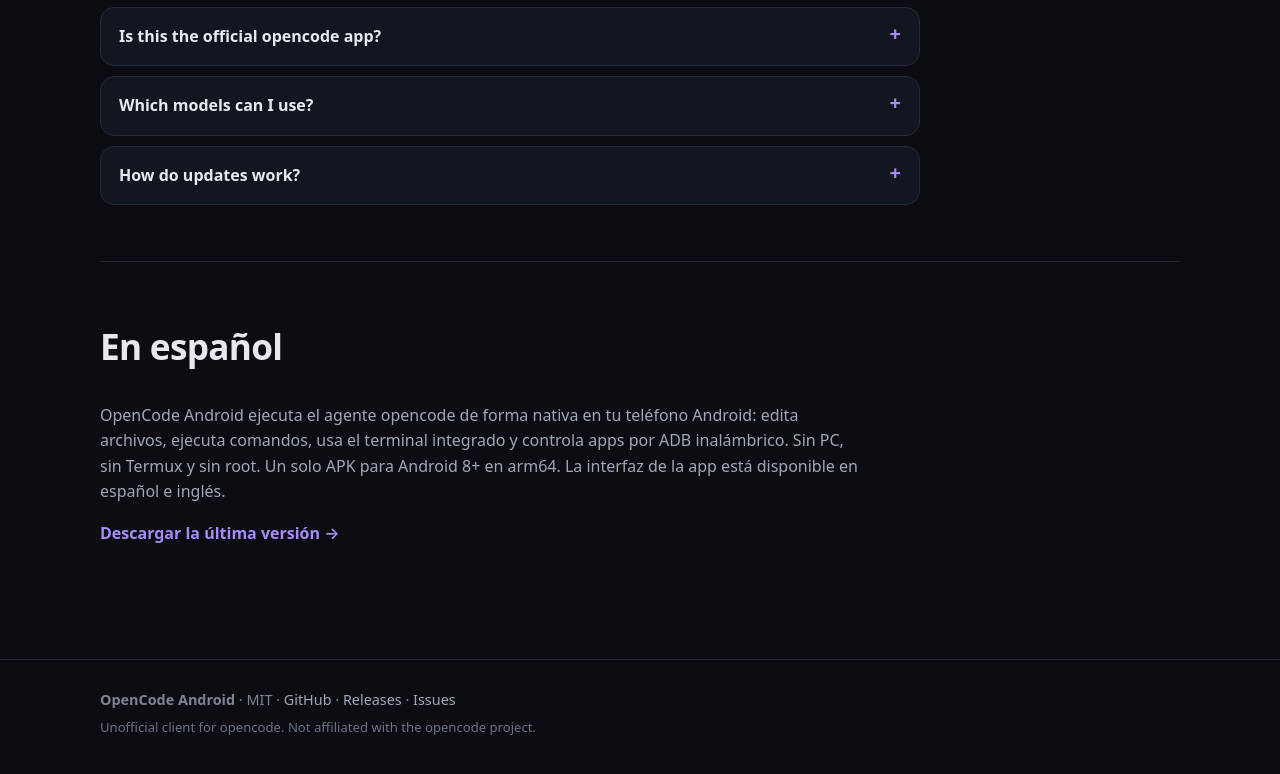
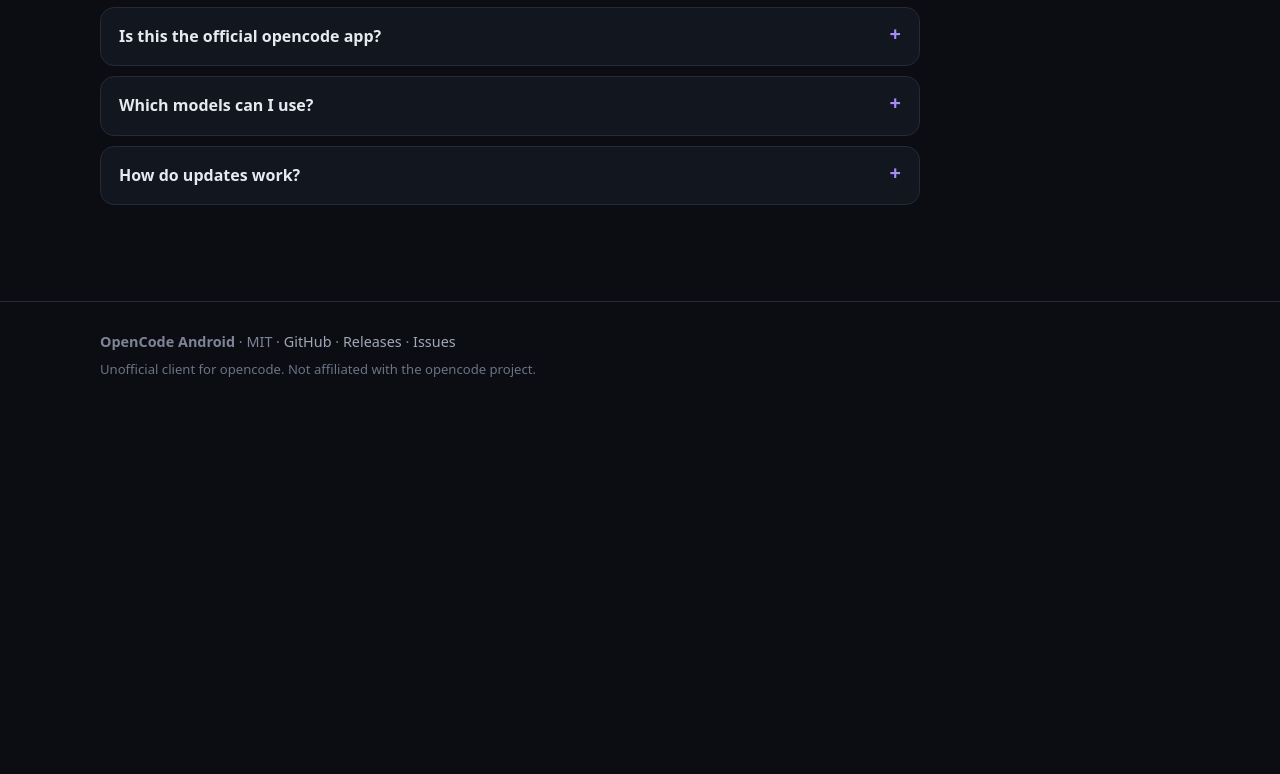
Before and after one commit to Dajeovv/opencode-android, a plain HTML site: page index.html in a window 1280 px wide. Shown: the part 2539-3313 px from the top of the page. After the commit the page ends 2965 px from the top, so only its background shows below. Drawn offline with Linux system fonts and the light colour scheme.

Commit message:
Remove Spanish section; keep the page in English

```diff
--- a/index.html
+++ b/index.html
@@ -196,18 +196,6 @@
       </div>
     </section>
 
-    <section id="es" class="wrap section" lang="es">
-      <div class="section-head">
-        <h2>En español</h2>
-      </div>
-      <p class="es-text">
-        OpenCode Android ejecuta el agente opencode de forma nativa en tu teléfono
-        Android: edita archivos, ejecuta comandos, usa el terminal integrado y controla
-        apps por ADB inalámbrico. Sin PC, sin Termux y sin root. Un solo APK para
-        Android 8+ en arm64. La interfaz de la app está disponible en español e inglés.
-      </p>
-      <p><a class="text-link" href="https://github.com/Dajeovv/opencode-android/releases/latest">Descargar la última versión →</a></p>
-    </section>
   </main>
 
   <footer class="footer">
```
